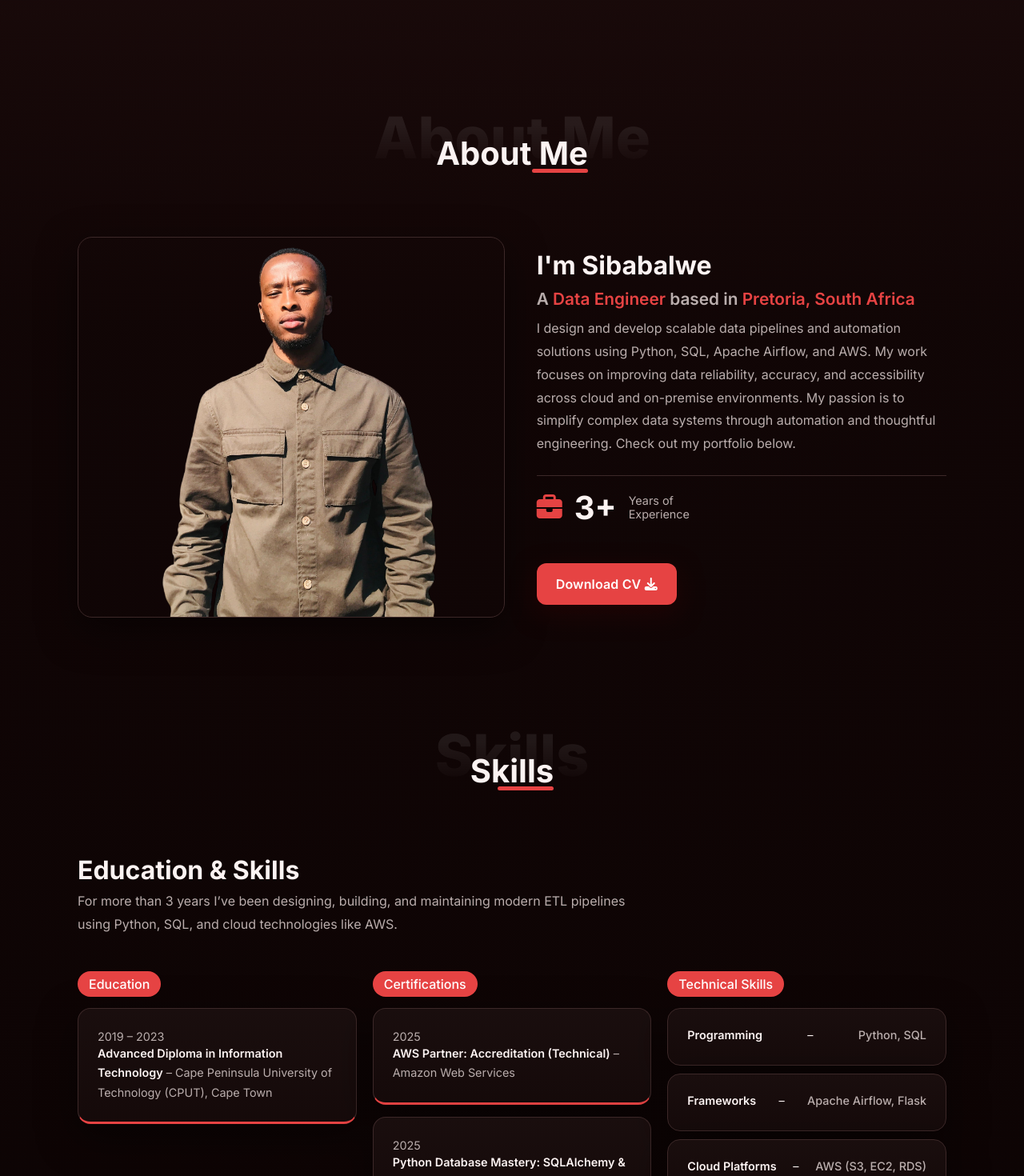
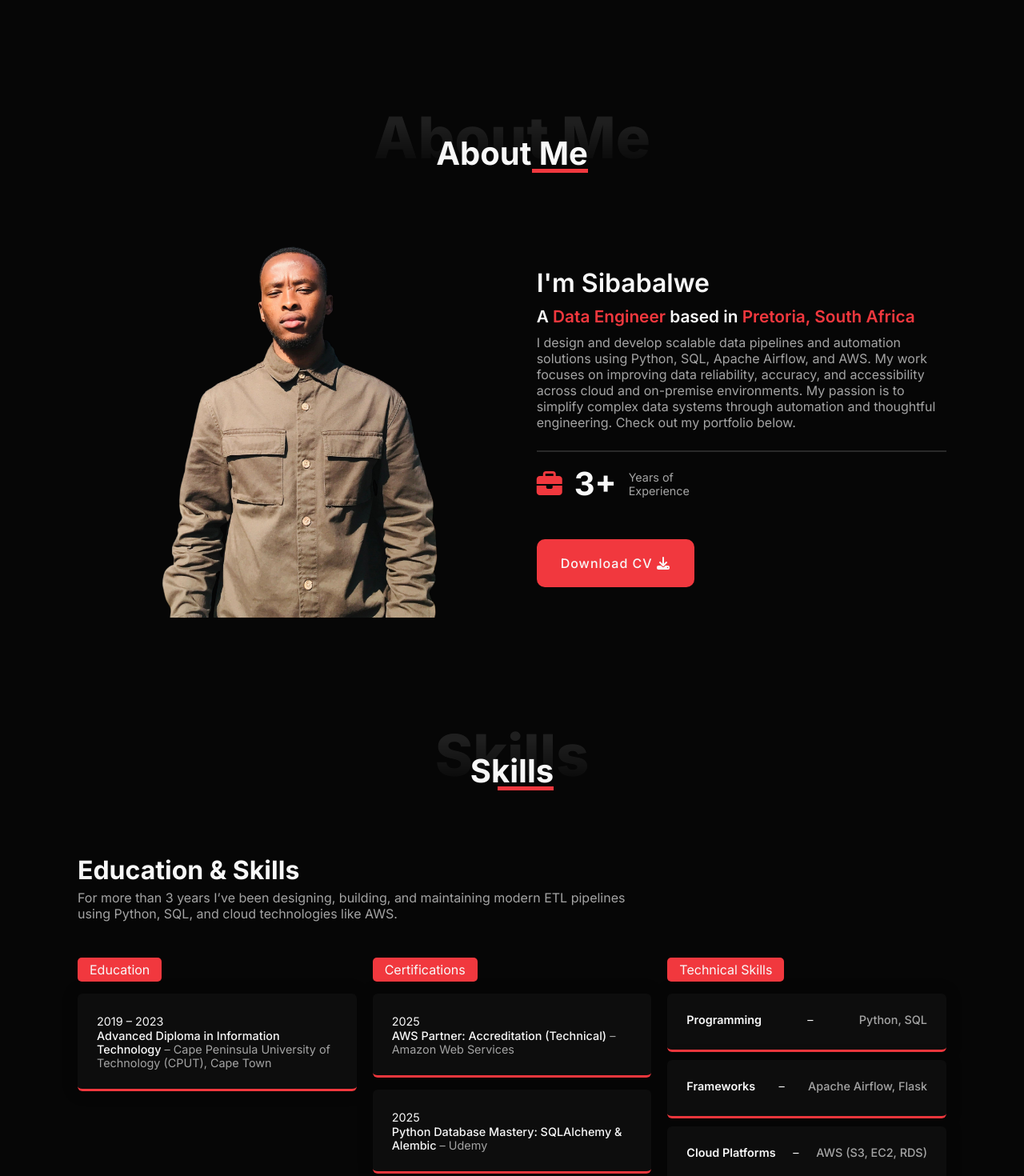
Before and after one commit to tita-mbotho-studio/sibabalwe-portfolio, a SvelteKit app in the folder app/: page / in a window 1280 px wide. Shown: the part 800-2270 px from the top of the page at 80% size. Built offline with nearby package versions, Linux system fonts and the light colour scheme.

Commit message:
ENH: Complete change of colour

```diff
--- a/app/src/app.css
+++ b/app/src/app.css
@@ -1,69 +1,49 @@
-/* app/src/app.css */
-
 @import url("https://fonts.googleapis.com/css2?family=Inter:wght@100..900&display=swap");
 
 :root {
-  --bg-dark: oklch(0.12 0.02 20);
-  --bg: oklch(0.16 0.02 20);
-  --bg-light: oklch(0.22 0.025 20);
+  --first-color: oklch(0.98 0 0);
+  --second-color: oklch(0.63 0.22 25);
+  --third-color: oklch(0.72 0 0);
 
-  --text: oklch(0.97 0.01 20);
-  --text-muted: oklch(0.76 0.015 20);
+  --hover-color: oklch(0.58 0.24 25);
 
-  --highlight: oklch(0.62 0.2 25);
-  --border: oklch(0.42 0.06 20);
-  --border-muted: oklch(0.3 0.03 20);
-
-  --primary: oklch(0.62 0.2 25);
-  --secondary: oklch(0.9 0.01 20);
-  --danger: oklch(0.68 0.22 25);
-  --warning: oklch(0.78 0.16 85);
-  --success: oklch(0.72 0.16 155);
-  --info: oklch(0.72 0.12 250);
-
-  --first-color: var(--text);
-  --second-color: var(--primary);
-  --third-color: var(--text-muted);
-
-  --hover-color: oklch(0.68 0.22 25);
-
-  --body-bg-color: var(--bg-dark);
-  --card-bg-color: var(--bg);
-  --modal-bg-color: var(--bg-light);
-  --bg-transparent-color: oklch(0.1 0.02 20 / 0.78);
-  --transparent-color-01: oklch(0.2 0.02 20 / 0.5);
-  --transparent-color-02: oklch(0.95 0.01 20 / 0.06);
-  --line-color: var(--border-muted);
+  --body-bg-color: oklch(0.12 0 0);
+  --card-bg-color: oklch(0.16 0 0);
+  --modal-bg-color: oklch(0.18 0 0);
+  --bg-transparent-color: oklch(0.1 0 0 / 0.1);
+  --transparent-color-01: oklch(1 0 0 / 0.08);
+  --transparent-color-02: oklch(1 0 0 / 0.06);
+  --line-color: oklch(0.28 0 0);
 
   --color-filter: invert(1);
 
-  --box-shadow: 0 16px 48px oklch(0.02 0.01 20 / 0.45);
+  --box-shadow: 0px 0px 20px oklch(0 0 0 / 0.22);
 
   --small-font-size: 0.9em;
   --normal-font-size: 1em;
 
-  --scroll-bar-color: var(--bg-light);
-  --scroll-thumb-color: var(--border);
-  --scroll-thumb-hover-color: var(--primary);
+  --scroll-bar-color: oklch(0.2 0 0);
+  --scroll-thumb-color: oklch(0.35 0 0);
+  --scroll-thumb-hover-color: oklch(0.5 0 0);
 }
 
 .dark-theme {
-  --first-color: var(--text);
-  --second-color: var(--primary);
-  --third-color: var(--text-muted);
+  --first-color: oklch(0.98 0 0);
+  --second-color: oklch(0.63 0.22 25);
+  --third-color: oklch(0.72 0 0);
 
-  --body-bg-color: var(--bg-dark);
-  --card-bg-color: var(--bg);
-  --modal-bg-color: var(--bg-light);
-  --bg-transparent-color: oklch(0.1 0.02 20 / 0.78);
-  --transparent-color-01: oklch(0.2 0.02 20 / 0.5);
-  --line-color: var(--border-muted);
+  --body-bg-color: oklch(0.12 0 0);
+  --card-bg-color: oklch(0.16 0 0);
+  --modal-bg-color: oklch(0.18 0 0);
+  --bg-transparent-color: oklch(1 0 0 / 0.08);
+  --transparent-color-01: oklch(1 0 0 / 0.08);
+  --line-color: oklch(0.28 0 0);
 
   --color-filter: invert(1);
 
-  --scroll-bar-color: var(--bg-light);
-  --scroll-thumb-color: var(--border);
-  --scroll-thumb-hover-color: var(--primary);
+  --scroll-bar-color: oklch(0.2 0 0);
+  --scroll-thumb-color: oklch(0.35 0 0);
+  --scroll-thumb-hover-color: oklch(0.5 0 0);
 }
 
 * {
@@ -79,9 +59,7 @@ html {
 
 body {
   color: var(--first-color);
-  background:
-    radial-gradient(circle at top, oklch(0.2 0.04 20 / 0.35), transparent 40%),
-    linear-gradient(180deg, var(--bg-light) 0%, var(--body-bg-color) 18%, var(--body-bg-color) 100%);
+  background: var(--body-bg-color);
   margin: 2rem 0 0 0;
   transition: 0.5s ease;
 }
@@ -125,12 +103,11 @@ img {
   width: 45px;
   height: 45px;
   background: var(--second-color);
-  color: white;
+  color: oklch(0.98 0 0);
   font-size: var(--small-font-size);
-  border-radius: 10px;
+  border-radius: 3px;
   cursor: pointer;
   opacity: 0;
-  box-shadow: var(--box-shadow);
   transition: 0.5s ease;
 }
 
@@ -150,11 +127,10 @@ img {
   width: 50px;
   height: 50px;
   font-size: 1.2em;
-  border-radius: 10px 0 0 10px;
+  border-radius: 5px 0 0 5px;
   box-shadow: var(--box-shadow);
   cursor: pointer;
   color: var(--first-color);
-  border: 1px solid var(--border-muted);
 }
 
 .theme-btn .fa-sun,
@@ -198,9 +174,8 @@ header {
 }
 
 header.sticky {
-  background: oklch(0.11 0.02 20 / 0.82);
+  background: oklch(0.12 0 0 / 0.82);
   box-shadow: var(--box-shadow);
-  border-bottom: 1px solid var(--border-muted);
 }
 
 .nav-bar {
@@ -223,8 +198,7 @@ header.sticky .nav-bar {
 .nav-bar .logo {
   color: var(--first-color);
   font-size: 1.3em;
-  font-weight: 700;
-  letter-spacing: 0.02em;
+  font-weight: 600;
 }
 
 .nav-items a {
@@ -264,7 +238,6 @@ header.sticky .nav-bar {
   justify-content: space-between;
   align-items: center;
   width: 100%;
-  gap: 2rem;
 }
 
 .home-container .media-icons {
@@ -277,53 +250,46 @@ header.sticky .nav-bar {
   color: var(--second-color);
   font-size: 1.5em;
   margin: 10px 0;
-  transition: transform 0.2s ease, color 0.2s ease;
 }
 
 .home-container .media-icons a:hover {
-  color: white;
-  transform: translateX(4px);
+  color: var(--hover-color);
 }
 
 .home-container .info h1,
 .home-container .info h2 {
   font-size: 4em;
-  font-weight: 800;
-  line-height: 1.05;
-  margin-bottom: 0.35em;
+  font-weight: 600;
+  line-height: 70px;
 }
 
 .home-container .info h3 {
   color: var(--third-color);
   font-size: 1.3em;
   font-weight: 500;
-  margin-bottom: 1rem;
 }
 
 .home-container .info p {
   color: var(--third-color);
   font-size: var(--normal-font-size);
-  max-width: 420px;
-  line-height: 1.75;
+  max-width: 350px;
 }
 
 .btn {
   background: var(--second-color);
-  color: white;
+  color: oklch(0.98 0 0);
   font-size: var(--normal-font-size);
-  font-weight: 600;
+  font-weight: 500;
   display: inline-block;
   margin-top: 25px;
-  padding: 16px 24px;
-  letter-spacing: 0.01em;
-  border-radius: 12px;
-  box-shadow: 0 10px 30px oklch(0.2 0.12 25 / 0.35);
+  padding: 20px 30px;
+  letter-spacing: 1px;
+  border-radius: 10px;
   transition: 0.3s ease;
 }
 
 .btn:hover {
   background: var(--hover-color);
-  transform: translateY(-2px);
 }
 
 .home-container .home-img {
@@ -383,11 +349,11 @@ header.sticky .nav-bar {
   font-size: 4.5em;
   font-weight: 800;
   margin-bottom: 2rem;
-  background: linear-gradient(to top, transparent 0%, white 70%);
+  background: linear-gradient(to top, transparent 0%, var(--first-color) 70%);
   background-clip: text;
   -webkit-background-clip: text;
   -webkit-text-fill-color: transparent;
-  opacity: 0.08;
+  opacity: 0.1;
 }
 
 .section-title-02 {
@@ -405,7 +371,6 @@ header.sticky .nav-bar {
   right: 0;
   bottom: 0;
   background: var(--second-color);
-  border-radius: 999px;
 }
 
 .container {
@@ -425,12 +390,10 @@ header.sticky .nav-bar {
 .about-img img {
   max-width: 100%;
   min-width: 500px;
-  border-radius: 18px;
+  border-radius: 10px;
   width: 625px;
   height: 476px;
   object-fit: cover;
-  border: 1px solid var(--border-muted);
-  box-shadow: var(--box-shadow);
 }
 
 .about-info .description {
@@ -439,7 +402,7 @@ header.sticky .nav-bar {
 
 .about-info .description h3 {
   font-size: 2em;
-  font-weight: 700;
+  font-weight: 600;
   margin-bottom: 10px;
 }
 
@@ -447,7 +410,6 @@ header.sticky .nav-bar {
   font-size: 1.3em;
   font-weight: 600;
   margin-bottom: 10px;
-  color: var(--third-color);
 }
 
 .about-info .description h4 span {
@@ -459,8 +421,7 @@ header.sticky .nav-bar {
   font-size: var(--normal-font-size);
   margin-bottom: 15px;
   padding-bottom: 25px;
-  border-bottom: 1px solid var(--line-color);
-  line-height: 1.8;
+  border-bottom: 2px solid var(--line-color);
 }
 
 .about-info .professional-list {
@@ -494,7 +455,7 @@ header.sticky .nav-bar {
 
 .about-info .professional-list .list-item i:hover {
   transform: scale(1.1);
-  color: white;
+  color: var(--second-color);
 }
 
 .skills .container .content {
@@ -513,7 +474,6 @@ header.sticky .nav-bar {
 
 .skills-description p {
   color: var(--third-color);
-  line-height: 1.8;
 }
 
 .skills-info {
@@ -530,11 +490,11 @@ header.sticky .nav-bar {
 
 .skills-info h4 span {
   background: var(--second-color);
-  color: white;
+  color: oklch(0.98 0 0);
   font-size: var(--normal-font-size);
-  font-weight: 500;
-  padding: 6px 14px;
-  border-radius: 999px;
+  font-weight: 400;
+  padding: 5px 15px;
+  border-radius: 5px;
 }
 
 .education-all {
@@ -542,42 +502,38 @@ header.sticky .nav-bar {
 }
 
 .edu-list .item {
-  background: linear-gradient(180deg, oklch(0.18 0.02 20), oklch(0.16 0.02 20));
+  background: var(--card-bg-color);
   box-shadow: var(--box-shadow);
-  border: 1px solid var(--border-muted);
   border-bottom: 3px solid var(--second-color);
   padding: 20px;
   margin-top: 15px;
-  border-radius: 16px;
+  border-radius: 6px;
   transition: 0.3s ease;
 }
 
 .edu-list .item .year {
   font-size: var(--small-font-size);
   margin-bottom: 5px;
-  color: var(--third-color);
 }
 
 .edu-list .item p {
   color: var(--third-color);
   font-size: var(--small-font-size);
-  line-height: 1.7;
 }
 
 .edu-list .item p span {
   color: var(--first-color);
   font-size: var(--normal-font-size);
-  font-weight: 600;
+  font-weight: 500;
 }
 
 .bar {
-  background: linear-gradient(180deg, oklch(0.18 0.02 20), oklch(0.16 0.02 20));
+  background: var(--card-bg-color);
   box-shadow: var(--box-shadow);
   margin-bottom: 10px;
   padding: 20px;
-  border-radius: 16px;
+  border-radius: 6px;
   transition: 0.3s ease;
-  border: 1px solid var(--border-muted);
 }
 
 .bar .info {
@@ -598,7 +554,7 @@ header.sticky .nav-bar {
   position: relative;
   width: 100%;
   height: 7px;
-  background: var(--border-muted);
+  background: oklch(0.28 0 0);
   border-radius: 2px;
 }
 
@@ -633,11 +589,10 @@ header.sticky .nav-bar {
 }
 
 .experience-card {
-  background: linear-gradient(180deg, oklch(0.18 0.02 20), oklch(0.16 0.02 20));
-  border: 1px solid var(--border-muted);
+  background: var(--card-bg-color);
   border-bottom: 3px solid var(--second-color);
   padding: 35px;
-  border-radius: 16px;
+  border-radius: 6px;
   box-shadow: var(--box-shadow);
   transition: 0.3s ease;
 }
@@ -655,7 +610,6 @@ header.sticky .nav-bar {
   font-size: var(--small-font-size);
   font-weight: 500;
   font-style: italic;
-  color: var(--third-color);
 }
 
 .experience-card span {
@@ -664,21 +618,25 @@ header.sticky .nav-bar {
 
 .experience-card .hr {
   width: 100%;
-  height: 1px;
+  height: 2px;
   background: var(--line-color);
-  margin: 14px 0 22px;
+  margin: 10px 0 22px;
 }
 
 .edu-list .item:hover,
 .bar:hover,
 .experience-card:hover {
-  transform: translateY(-4px);
-  border-color: var(--border);
+  transform: scale(1.03);
 }
 
 .edu-list .item,
 .bar,
 .experience-card {
+  background: var(--card-bg-color);
+  box-shadow: var(--box-shadow);
+  border-bottom: 3px solid var(--second-color);
+  border-radius: 6px;
+  transition: 0.3s ease;
   padding: 24px;
 }
 
@@ -704,7 +662,6 @@ header.sticky .nav-bar {
   display: list-item;
   margin-bottom: 8px;
   color: var(--third-color);
-  line-height: 1.7;
 }
 
 .services .container .content {
@@ -725,18 +682,11 @@ header.sticky .nav-bar {
 }
 
 .service-card {
-  background: linear-gradient(180deg, oklch(0.18 0.02 20), oklch(0.16 0.02 20));
-  border: 1px solid var(--border-muted);
+  background: var(--card-bg-color);
   border-bottom: 3px solid var(--second-color);
-  padding: 38px 32px;
-  border-radius: 16px;
+  padding: 50px;
+  border-radius: 6px;
   box-shadow: var(--box-shadow);
-  transition: transform 0.25s ease, border-color 0.25s ease;
-}
-
-.service-card:hover {
-  transform: translateY(-4px);
-  border-color: var(--border);
 }
 
 .service-card > i {
@@ -795,9 +745,8 @@ header.sticky .nav-bar {
   max-width: 600px;
   margin: 20px;
   padding: 40px;
-  border-radius: 18px;
+  border-radius: 10px;
   box-shadow: var(--box-shadow);
-  border: 1px solid var(--border-muted);
   transform: translateY(-50px);
   transition: 0.5s ease;
 }
@@ -812,7 +761,6 @@ header.sticky .nav-bar {
   right: 0;
   margin: 20px;
   cursor: pointer;
-  color: var(--third-color);
 }
 
 .service-modal-body h3 {
@@ -828,7 +776,6 @@ header.sticky .nav-bar {
 .service-modal-body p,
 .service-modal-body ul li {
   color: var(--third-color);
-  line-height: 1.8;
 }
 
 .service-modal-body ul li {
@@ -855,22 +802,21 @@ header.sticky .nav-bar {
   position: relative;
   max-width: 100%;
   height: 360px;
-  border-radius: 18px;
+  border-radius: 10px;
   box-shadow: var(--box-shadow);
   overflow: hidden;
   cursor: pointer;
-  border: 1px solid var(--border-muted);
 }
 
 .portfolio-list .img-card .overlay {
   position: absolute;
   inset: 0;
   background: transparent;
-  transition: 0.35s ease;
+  transition: 1s ease;
 }
 
 .portfolio-list .img-card:hover .overlay {
-  background: linear-gradient(to top, oklch(0.08 0.02 20 / 0.8), oklch(0.1 0.02 20 / 0.25));
+  background: oklch(0 0 0 / 0.55);
   z-index: 1;
 }
 
@@ -880,7 +826,7 @@ header.sticky .nav-bar {
   bottom: 0;
   left: 0;
   margin: 20px;
-  color: white;
+  color: oklch(0.98 0 0);
   transform: translateY(20px);
   opacity: 0;
   transition: 0.5s ease;
@@ -896,8 +842,7 @@ header.sticky .nav-bar {
 }
 
 .portfolio-list .img-card .info span {
-  font-size: 1.05em;
-  color: oklch(0.9 0.01 20);
+  font-size: 1.2em;
 }
 
 .portfolio-list .img-card img {
@@ -933,9 +878,8 @@ header.sticky .nav-bar {
   max-width: 600px;
   margin: 20px;
   padding: 40px;
-  border-radius: 18px;
+  border-radius: 10px;
   box-shadow: var(--box-shadow);
-  border: 1px solid var(--border-muted);
   transform: translateY(-50px);
   transition: 0.5s ease;
 }
@@ -950,7 +894,6 @@ header.sticky .nav-bar {
   right: 0;
   margin: 20px;
   cursor: pointer;
-  color: var(--third-color);
 }
 
 .portfolio-model-body h3 {
@@ -959,14 +902,13 @@ header.sticky .nav-bar {
 
 .portfolio-model-body p {
   color: var(--third-color);
-  line-height: 1.8;
 }
 
 .portfolio-model-body img {
   width: 100%;
   height: auto;
   margin: 20px 0;
-  border-radius: 14px;
+  border-radius: 10px;
   object-fit: cover;
   object-position: center;
 }
@@ -982,12 +924,11 @@ header.sticky .nav-bar {
 .get-in-touch .contact-card {
   position: relative;
   width: 90%;
-  background: linear-gradient(180deg, oklch(0.18 0.02 20), oklch(0.16 0.02 20));
+  background: var(--card-bg-color);
   box-shadow: var(--box-shadow);
   padding: 50px;
-  border-radius: 20px;
+  border-radius: 10px;
   column-gap: 50px;
-  border: 1px solid var(--border-muted);
 }
 
 .contact-card .title {
@@ -1004,13 +945,17 @@ header.sticky .nav-bar {
 
 .contact-card .title h3 {
   font-size: 2.3em;
-  font-weight: 500;
+  font-weight: 400;
 }
 
 .contact-card .title h2 {
   font-size: 4.2em;
-  font-weight: 800;
-  color: var(--second-color);
+  font-weight: 700;
+  background: linear-gradient(to top, transparent 0%, var(--first-color) 30%);
+  background-clip: text;
+  -webkit-background-clip: text;
+  -webkit-text-fill-color: transparent;
+  opacity: 0.9;
 }
 
 .contact .container .content {
@@ -1065,9 +1010,8 @@ header.sticky .nav-bar {
 
 .contact-right p {
   color: var(--third-color);
-  font-size: 1.35em;
+  font-size: 1.6em;
   margin-bottom: 30px;
-  line-height: 1.8;
 }
 
 .contact-right p span {
@@ -1077,13 +1021,13 @@ header.sticky .nav-bar {
 
 .contact-form input,
 .contact-form textarea {
-  border: 1px solid var(--border-muted);
+  border: none;
   color: var(--first-color);
   background: var(--transparent-color-02);
   font-size: var(--normal-font-size);
   margin-bottom: 20px;
   padding: 15px 40px 40px 20px;
-  border-radius: 12px;
+  border-radius: 5px;
 }
 
 .contact-form textarea {
@@ -1111,7 +1055,7 @@ header.sticky .nav-bar {
 .contact-form .btn {
   border: none;
   margin-top: 0;
-  border-radius: 12px;
+  border-radius: 5px;
   cursor: pointer;
 }
 
@@ -1120,16 +1064,15 @@ footer {
   justify-content: center;
   align-items: center;
   flex-direction: column;
-  background: oklch(0.1 0.02 20);
+  background: oklch(0.1 0 0);
   width: 100%;
   margin-top: 50px;
   padding: 3rem 2rem;
-  color: var(--text);
-  border-top: 1px solid var(--border-muted);
+  color: oklch(0.98 0 0);
 }
 
 footer a {
-  color: white;
+  color: oklch(0.98 0 0);
 }
 
 .footer-container {
@@ -1141,8 +1084,12 @@ footer a {
 
 .footer-container .about h2 {
   font-size: 3em;
-  font-weight: 700;
-  color: white;
+  font-weight: 600;
+  background: linear-gradient(to top, transparent 0%, oklch(0.98 0 0) 50%);
+  background-clip: text;
+  -webkit-background-clip: text;
+  -webkit-text-fill-color: transparent;
+  opacity: 0.8;
 }
 
 .footer-container .about p {
@@ -1162,7 +1109,7 @@ footer a {
 .footer-container .info h3,
 .footer-container .follow h3 {
   font-size: 1.1em;
-  font-weight: 600;
+  font-weight: 500;
   margin-bottom: 30px;
 }
 
@@ -1178,7 +1125,6 @@ footer a {
 .footer-container .follow a {
   font-size: 1.5em;
   margin: 20px;
-  color: var(--second-color);
 }
 
 .footer-copyright p {
@@ -1219,9 +1165,8 @@ footer a {
     flex-direction: column;
     margin: 20px;
     padding: 40px;
-    border-radius: 18px;
+    border-radius: 10px;
     box-shadow: var(--box-shadow);
-    border: 1px solid var(--border-muted);
     transform: translateY(-50px);
     transition: 0.3s ease;
   }
@@ -1338,8 +1283,8 @@ footer a {
 
   .footer-container .hr {
     width: 100%;
-    height: 1px;
-    background: var(--border-muted);
+    height: 2px;
+    background: oklch(1 0 0 / 0.1);
     margin: 10px 0 22px;
   }
 }
```
Also changed, not shown: app/src/routes/+page.svelte (+0 -9 lines).
